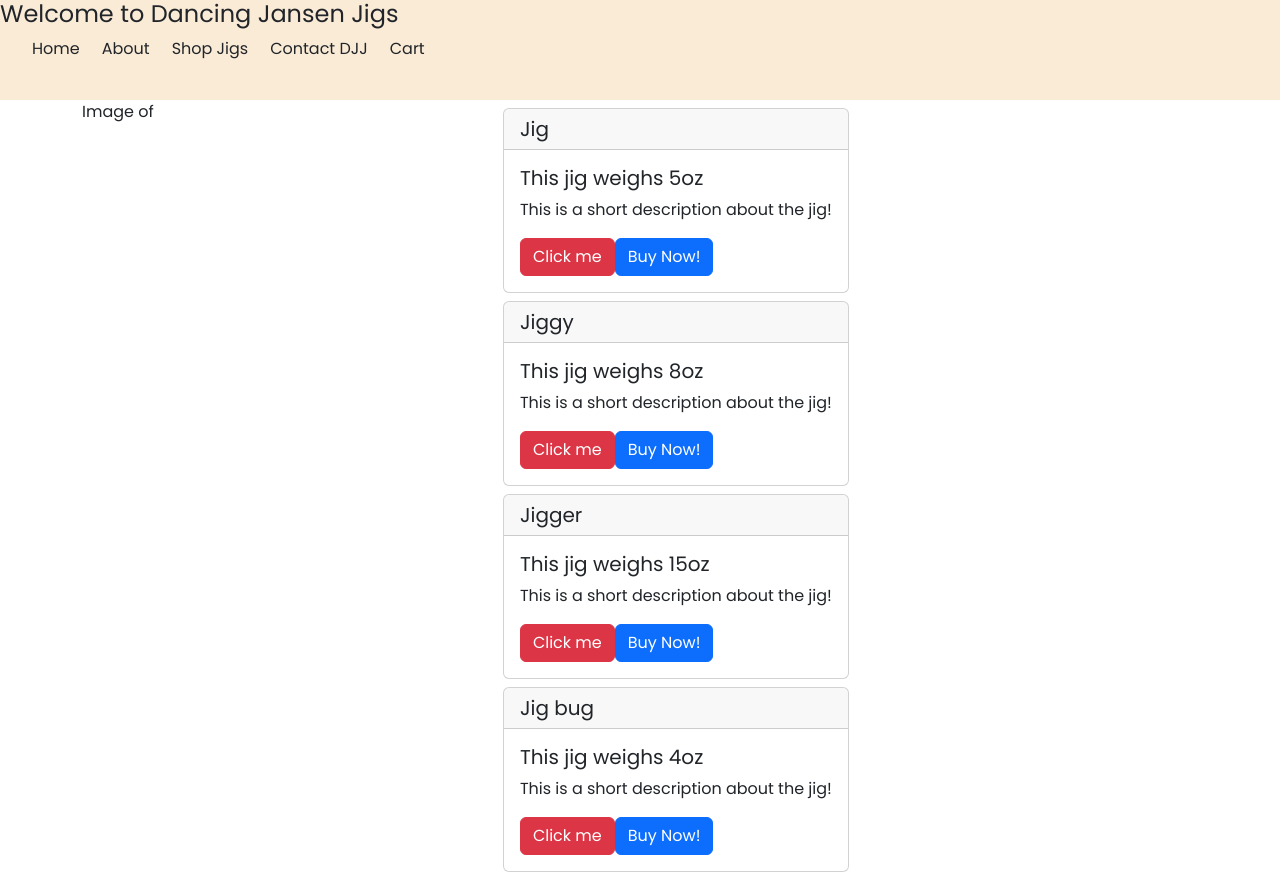
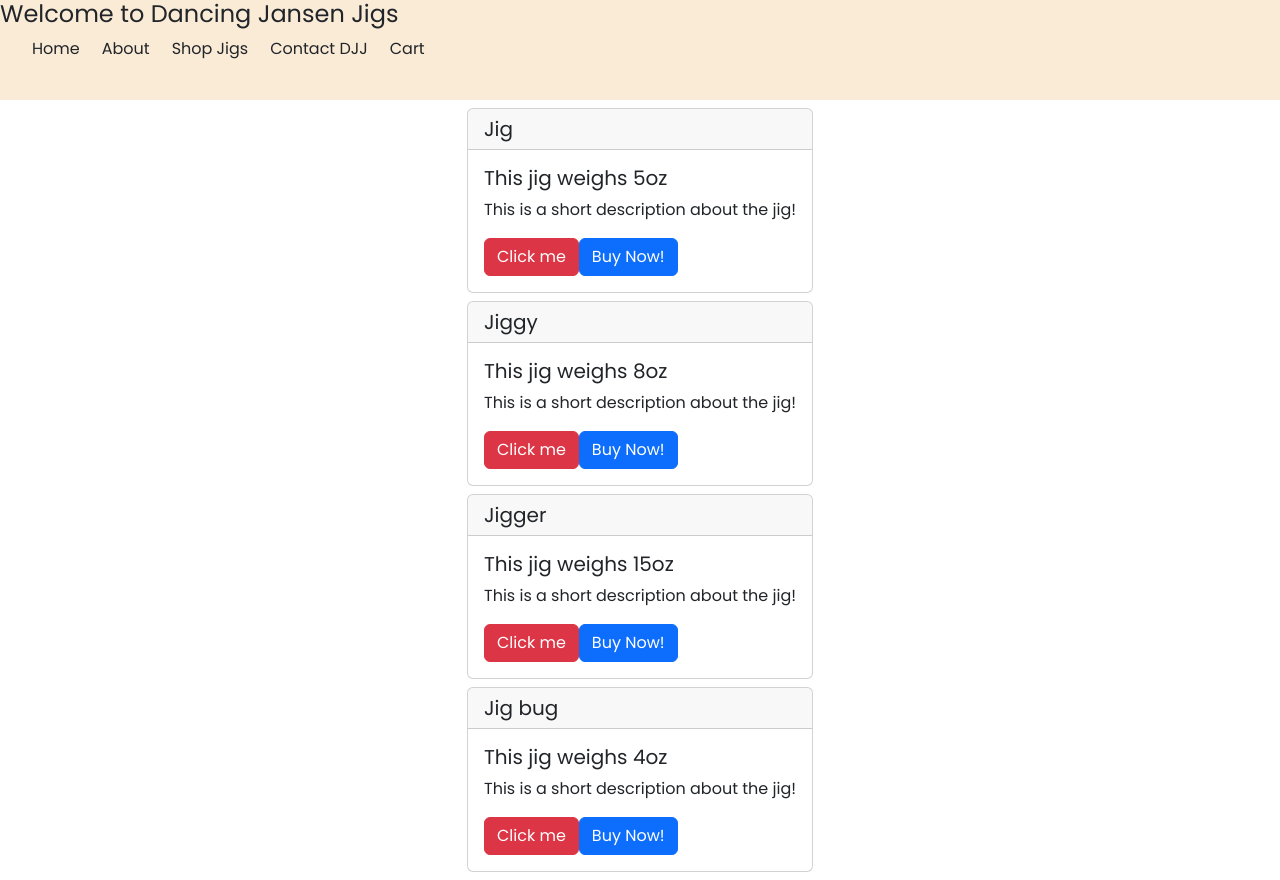
Before and after one commit to aidev13/dancing-jansen-jigs, a React (Vite) app in the folder dancing-jansen-jigs/: page / in a window 1280 px wide. Built offline with nearby package versions, Linux system fonts and the light colour scheme.

Commit message:
I was able to add url/links to array object and displaying the url in a img tag in the jsx compnent, WIP, the idea is coming together

```diff
--- a/dancing-jansen-jigs/src/Styles/index.css
+++ b/dancing-jansen-jigs/src/Styles/index.css
@@ -32,12 +32,13 @@ body {
 
 li {
    /* margin: 10px 0; */
-   transition: transform 0.3s ease;
+   transition: transform 0.3s ease, color 0.3s ease;
 }
 
 li:hover {
    transform: translateY(4px);
    cursor: pointer;
+   color: rgb(255, 2, 2);
 }
 
 .listContainer {
--- a/dancing-jansen-jigs/src/components/JigList.jsx
+++ b/dancing-jansen-jigs/src/components/JigList.jsx
@@ -3,16 +3,19 @@ import { useState } from "react"
 
 
 const JigList = ({ items }) => {
-   const [image, setImage] = useState('')
+   const [image, setImage] = useState()
 
    const displayHandle = (Image) => {
       setImage(Image)
+
    }
 
    return (
       <>
 
-         <div>Image of {image}</div>
+         <div>
+            <img src={image} />
+         </div>
          <div className="listContainer">
 
             {
--- a/dancing-jansen-jigs/src/data/jigData.js
+++ b/dancing-jansen-jigs/src/data/jigData.js
@@ -5,7 +5,7 @@ const jigData = [
       weight: '5oz',
       color: 'Black',
       text:"This is a short description about the jig!",
-      img: 'img1',
+      img: 'https://placehold.co/600x400?text=Hello+Jig',
       available: true
    },
    {
@@ -13,7 +13,7 @@ const jigData = [
       weight: '8oz',
       color: 'Red',
       text:"This is a short description about the jig!",
-      img: 'img2',
+      img: 'https://placehold.co/600x400?text=Hello+Jiggy',
       available: true
    },
    {
@@ -21,7 +21,7 @@ const jigData = [
       weight: '15oz',
       color: 'Green',
       text:"This is a short description about the jig!",
-      img: 'img3',
+      img: 'https://placehold.co/600x400?text=Hello+Jigger',
       available: true
    },
    {
@@ -29,9 +29,10 @@ const jigData = [
       weight: '4oz',
       color: 'Green',
       text:"This is a short description about the jig!",
-      img: 'img5',
+      img: 'https://placehold.co/600x400?text=Hello+Jig+bug',
       available: true
    },
 ]
 
+
 export default jigData;
```
Also changed, not shown: dancing-jansen-jigs/public/Placeholder-_-Glossary.svg (added).
